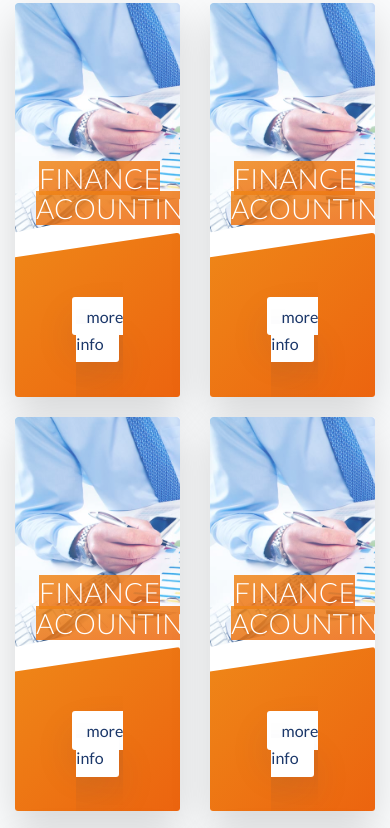
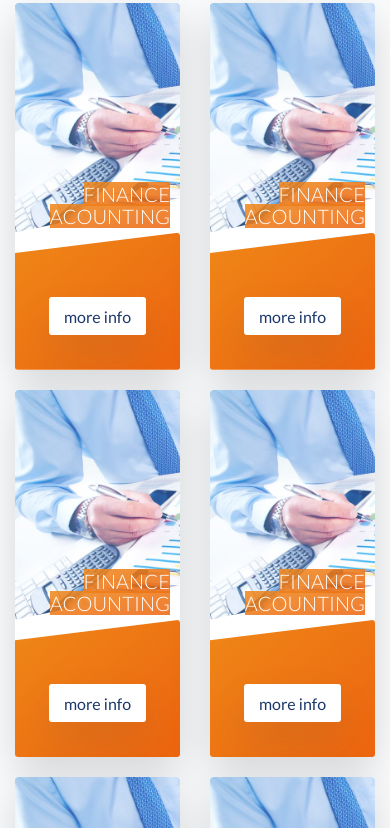
Before and after one commit to mahmoudelgamal/al-alawi-institution, a website: page index.html in a window 390 px wide. Shown: the part 5775-6603 px from the top of the page. Drawn offline with Linux system fonts and the light colour scheme.

Commit message:
traning categories button responsive

```diff
--- a/sass/component/_training-card.scss
+++ b/sass/component/_training-card.scss
@@ -201,3 +201,13 @@
         top: 16rem
     }
 }
+@media(max-width:415px) {
+    .training-card__cta {
+        padding: 7rem 1rem 4rem 1rem;
+    }
+    .training-card__heading {
+        right: 1rem;
+        top: 18rem;
+        font-size: 2rem;
+    }
+}
```
Also changed, not shown: css/main.css.
